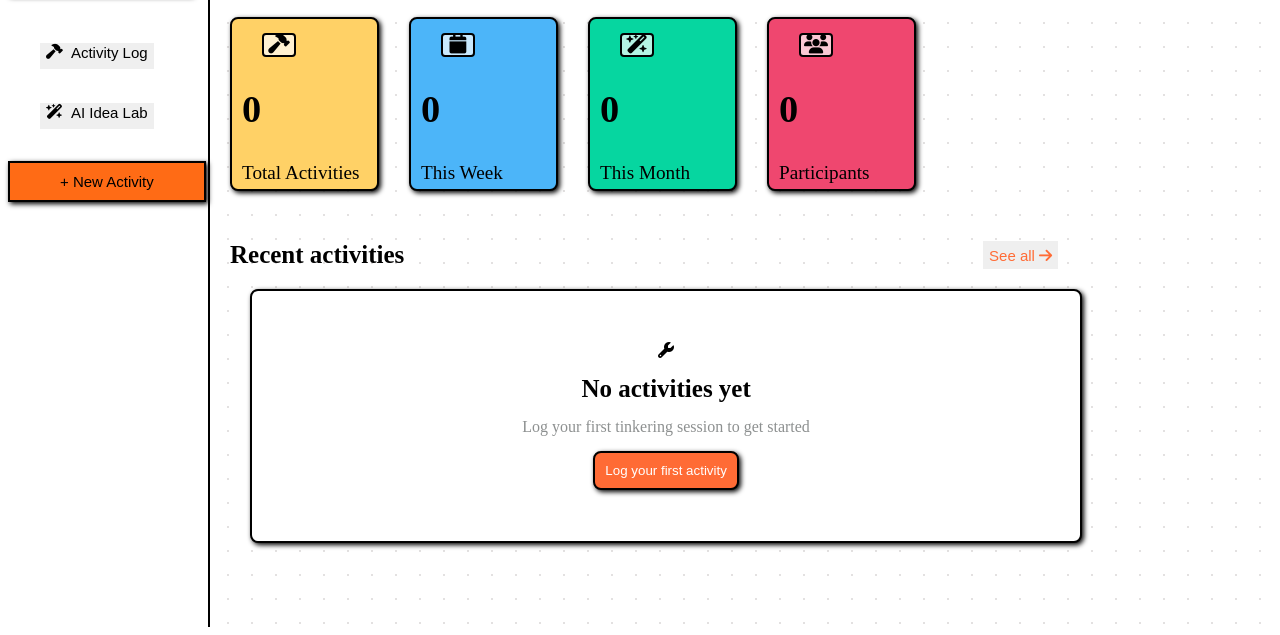
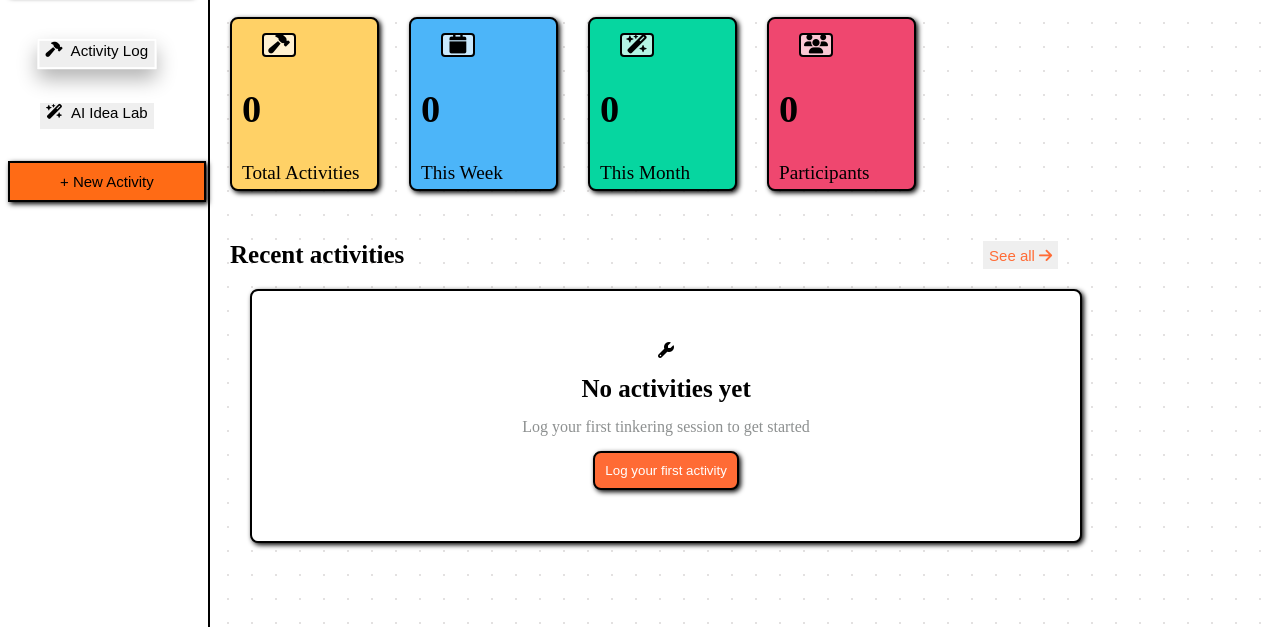
Before and after one commit to Azaan1718/activity_template, a plain HTML site: page index.html in a window 1280 px wide. In both pictures the pointer is over the button "Activity Log". Shown: the part 181-816 px from the top of the page. Drawn offline with Linux system fonts and the light colour scheme.

Commit message:
Refactor CSS for layout and styling improvements

```diff
--- a/templatecss.css
+++ b/templatecss.css
@@ -348,3 +348,12 @@ body{
     transform: translateY(-2px) scale(1.01);
     box-shadow: 0 10px 20px rgba(0,0,0,0.3);
 }
+
+.dashboard button{
+    transition:transform 0.3s ease,box-shadow 0.3s ease;
+}
+
+.dashboard button:hover{
+    transform: translateY(-2px) scale(1.01);
+    box-shadow: 0 10px 20px rgba(0,0,0,0.3);
+}
```
